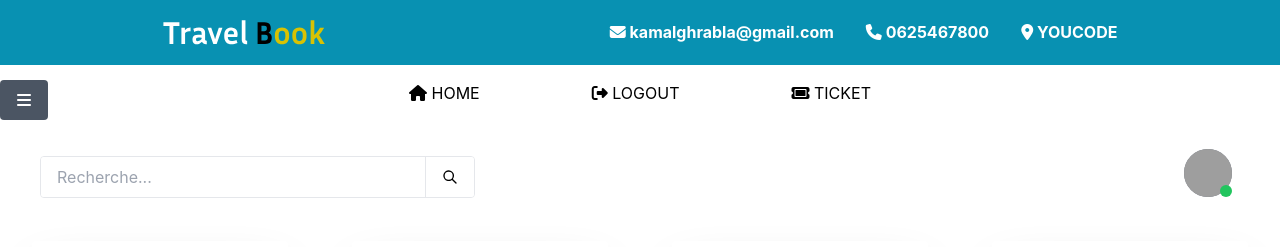
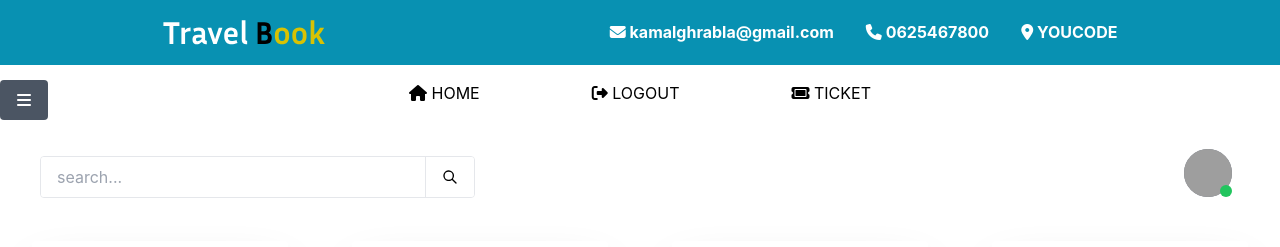
Before and after one commit to ghrabla/Express-JS-MongoDB-MVC-Rest-Api, a React (Create React App) app in the folder client/: page /Trip in a window 1280 px wide. Shown: the top 247 px of the page. Built offline with nearby package versions, Linux system fonts and the light colour scheme; no server answers; sample sign-in values are in the browser's storage; grey boxes are pictures that could not be loaded.

Commit message:
search feild

```diff
--- a/client/src/components/profile.js
+++ b/client/src/components/profile.js
@@ -10,7 +10,7 @@ const Profile = () =>{
         <div class="flex justify-between lg:flex-row flex-col-reverse items-center mt-10 mx-10">
             <div class="mt-2">
                 <div class="border rounded overflow-hidden flex lg:mx-0 mx-10">
-                 <input type="text" class="px-4 py-2 w-96" placeholder="Recherche..."/>
+                 <input type="text" class="px-4 py-2 w-96" placeholder="search..."/>
                  <button class="flex items-center justify-center px-4 border-l bg-white">
                  <svg class="h-4 w-4 text-grey-dark " fill="currentColor" xmlns="http://www.w3.org/2000/svg" viewBox="0 0 24 24"><path d="M16.32 14.9l5.39 5.4a1 1 0 0 1-1.42 1.4l-5.38-5.38a8 8 0 1 1 1.41-1.41zM10 16a6 6 0 1 0 0-12 6 6 0 0 0 0 12z"/></svg>
                 </button>
```
